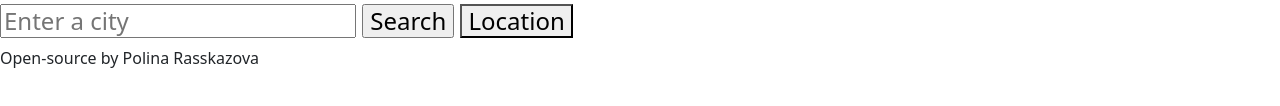
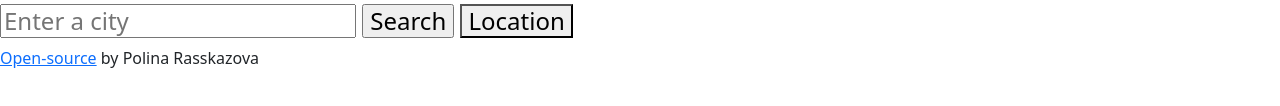
Before and after one commit to polinarasskazova295/my-weather-app, a plain HTML site: page index.html in a window 1280 px wide. Shown: the part 454-560 px from the top of the page. Drawn offline with nearby package versions, Linux system fonts and the light colour scheme; no server answers.

Commit message:
Update index.html

```diff
--- a/index.html
+++ b/index.html
@@ -4,7 +4,7 @@
     <title>Parcel Sandbox</title>
     <script src="https://unpkg.com/axios/dist/axios.min.js"></script>
     <meta charset="UTF-8" />
-    <link href="styles.css" />
+    <link href="styles.css"/>
     <link
       href="https://cdn.jsdelivr.net/npm/bootstrap@5.2.0-beta1/dist/css/bootstrap.min.css"
       rel="stylesheet"
@@ -92,7 +92,7 @@
     </div>
     </div>
   </div>
-  <p class="end>
+  <p class="end">
     <a href="https://github.com/polinarasskazova295/my-weather-app">Open-source</a>
         by Polina Rasskazova
         </p>
```
